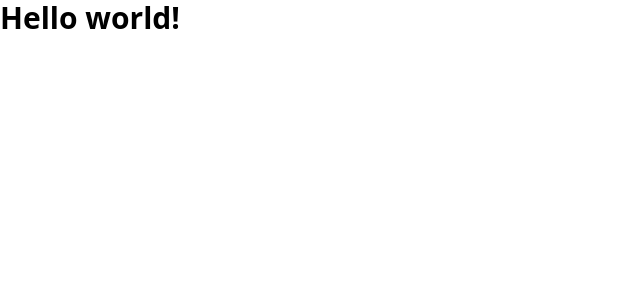
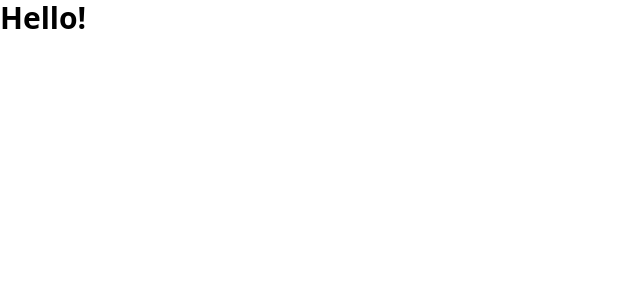
Before and after one commit to Phil-Elliott/Meme_It, a React (Vite) app: page / in a window 1280 px wide. Shown: the top 300 px of the page, without its empty margins (0-640 px from the left). Built offline with nearby package versions, Linux system fonts and the light colour scheme.

Commit message:
init files

```diff
--- a/src/App.tsx
+++ b/src/App.tsx
@@ -1,7 +1,7 @@
 function App() {
   return (
     <div className="App">
-      <h1 className="text-3xl font-bold">Hello world!</h1>
+      <h1 className="text-3xl font-bold">Hello!</h1>
     </div>
   );
 }
```
